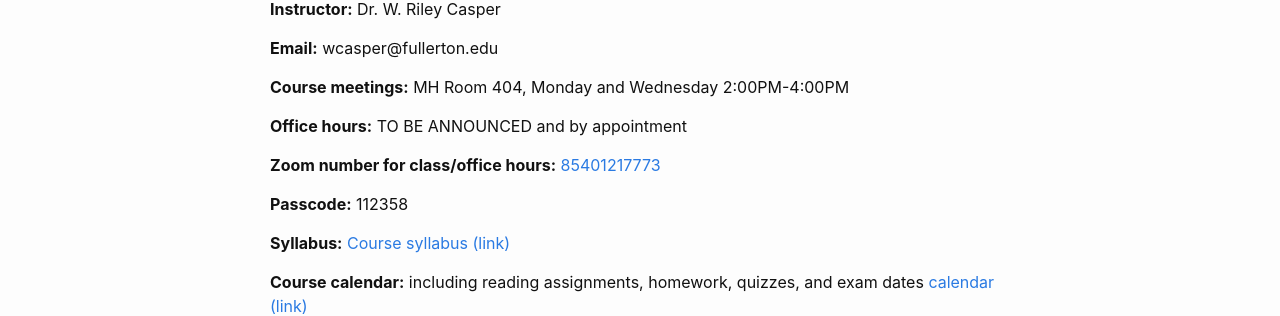
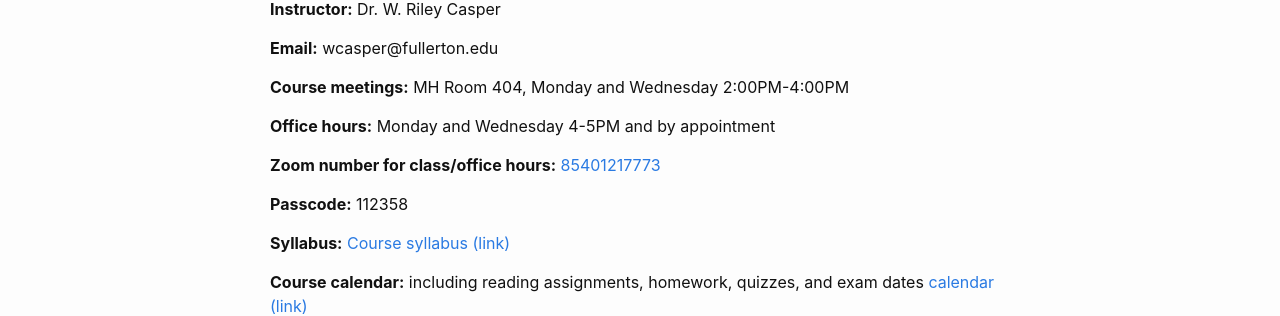
Before and after one commit to wcasper/math107spring2022, a Jekyll site: the page built from index.md, in a window 1280 px wide. Shown: the part 210-526 px from the top of the page. Built offline with Jekyll 4.4.1, drawn with Linux system fonts in a browser that asks for light colours.

Commit message:
added office hours

```diff
--- a/index.md
+++ b/index.md
@@ -16,7 +16,7 @@ title: Math 107 Intro. to Computational Linear Algebra
 
 **Course meetings:** MH Room 404, Monday and Wednesday 2:00PM-4:00PM
 
-**Office hours:** TO BE ANNOUNCED and by appointment
+**Office hours:** Monday and Wednesday 4-5PM and by appointment
 
 **Zoom number for class/office hours:** <a target="_parent" href="https://fullerton.zoom.us/j/85401217773?pwd=TFdpNTZnVUREV0dVbEx5dWJOMDVQQT09">85401217773</a>
 
```
